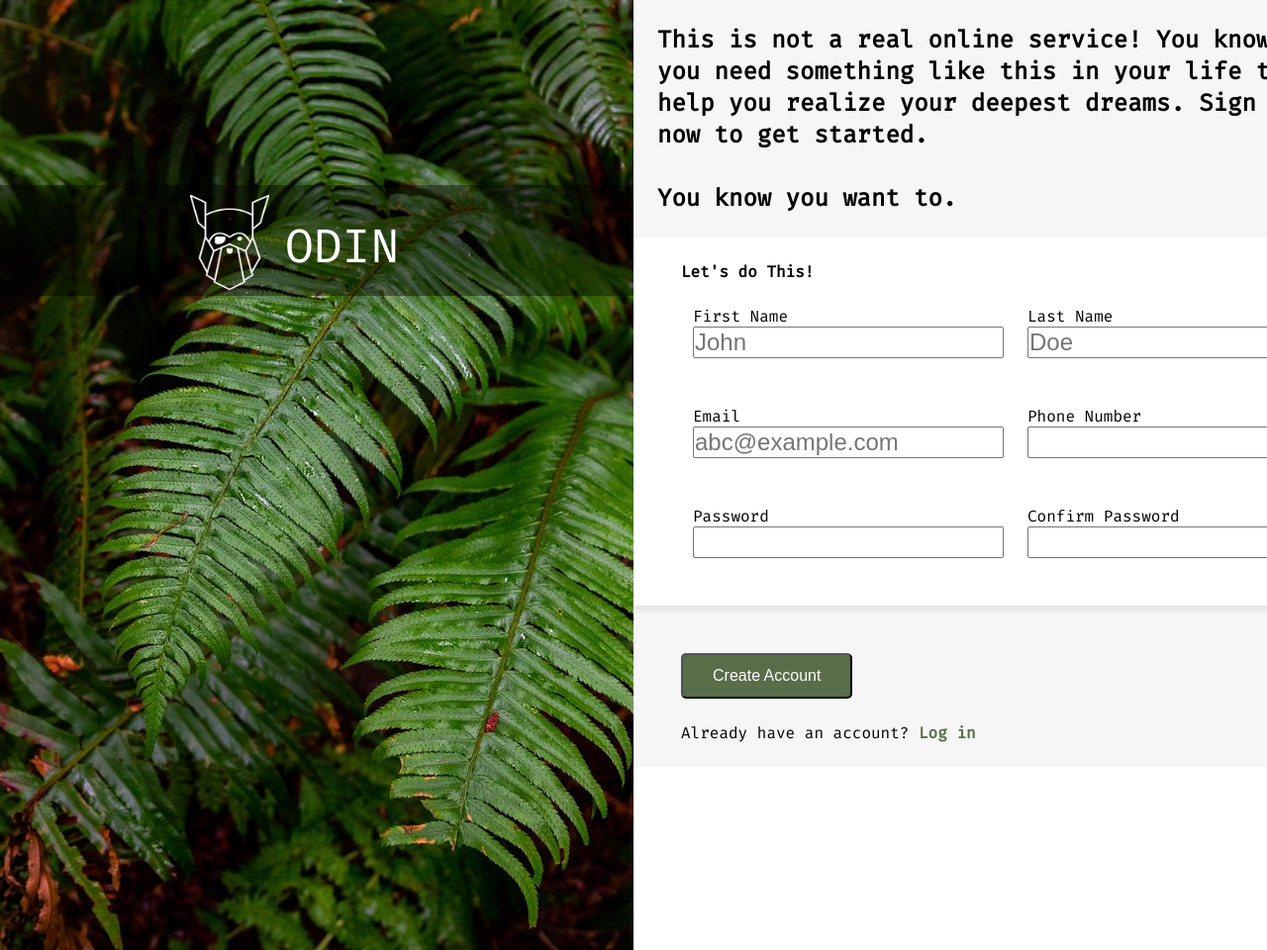
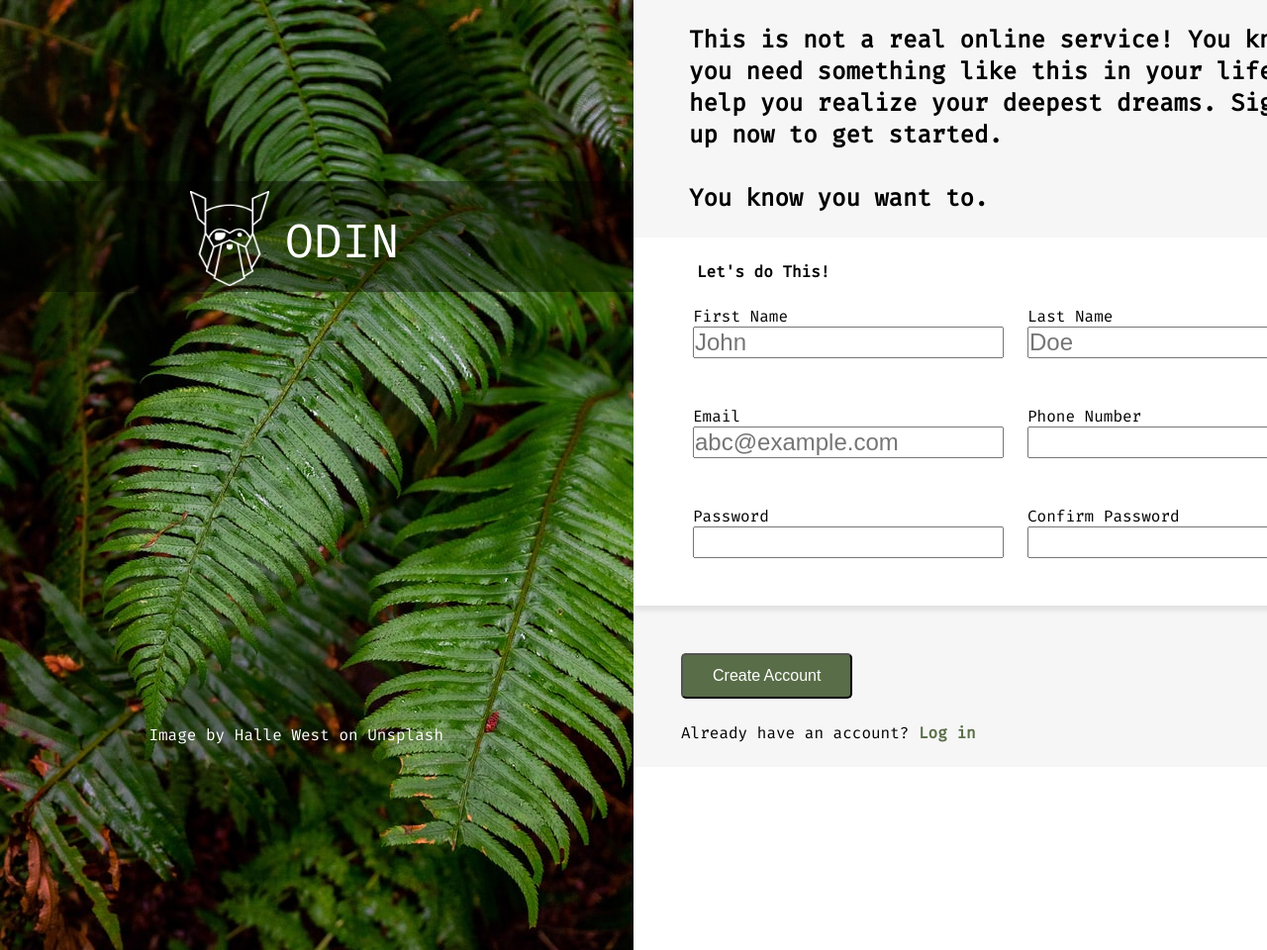
Before and after one commit to SiddhantG11/SignUpForm, a plain HTML site: page index.html in a window 1280 px wide. Shown: the top 960 px of the page at 99% size. Drawn offline with Linux system fonts and the light colour scheme.

Commit message:
added image credit

```diff
--- a/index.html
+++ b/index.html
@@ -12,7 +12,7 @@
       <img src="./photo.jpg" alt="leaves" id="img1" />
       <div class="image-overlay"></div>
       <p class="odin">ODIN</p>
-      <p>Image by Halle West on Unsplash</p>
+      <p class="credit">Image by Halle West on Unsplash</p>
       <img src="./logo.png" alt="logo of odin" id="img2" />
     </div>
     <div class="text-divs">
--- a/styles.css
+++ b/styles.css
@@ -40,6 +40,14 @@ body {
   font-size: 3rem;
   padding-left: 15%;
 }
+.credit {
+  color: #fff;
+  position: absolute;
+  bottom: 22%;
+  right: 30%;
+  font-size: 1rem;
+  padding-left: 15%;
+}
 legend,
 .account-text {
   padding-left: 1.5rem;
@@ -65,6 +73,10 @@ a {
 }
 .form-heading {
   font-weight: 800;
+  padding-left: 1rem;
+}
+.top-text {
+  padding-left: 3.5rem;
 }
 
 .account , .top-text {
```
